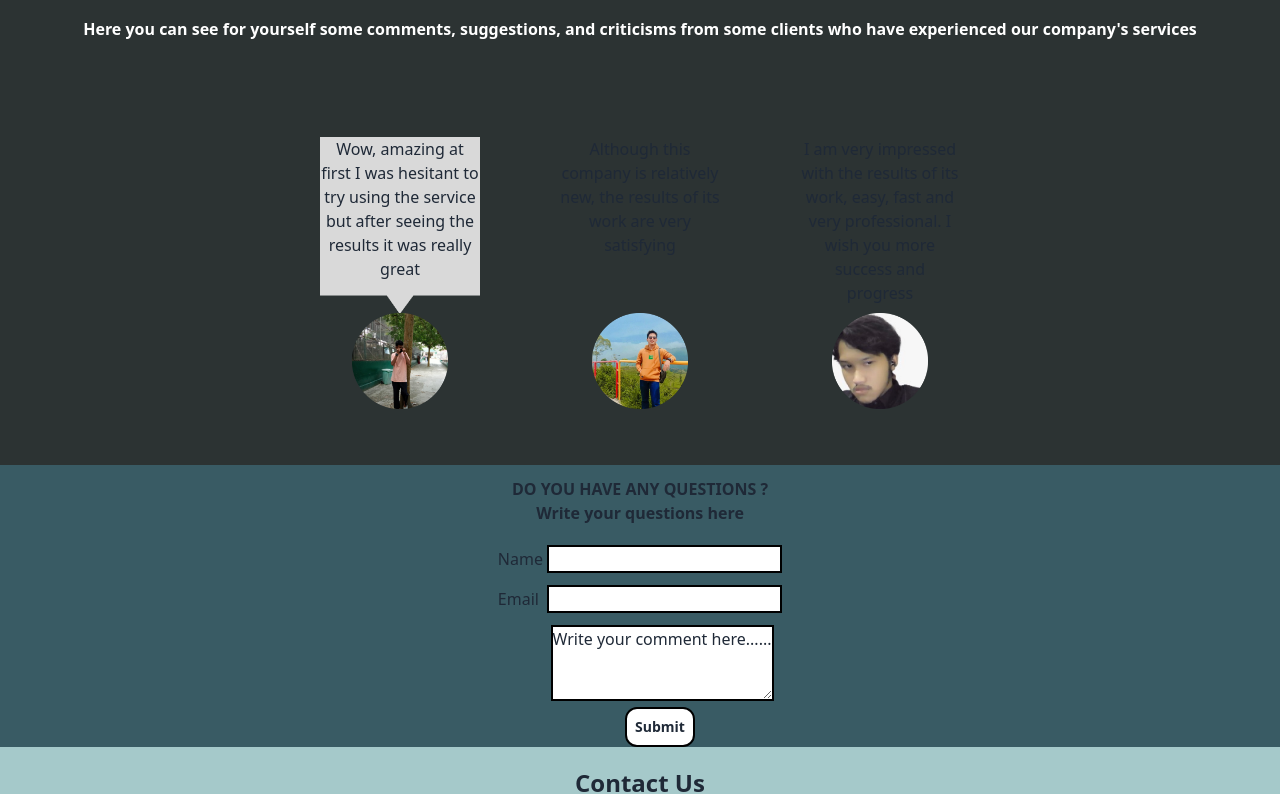
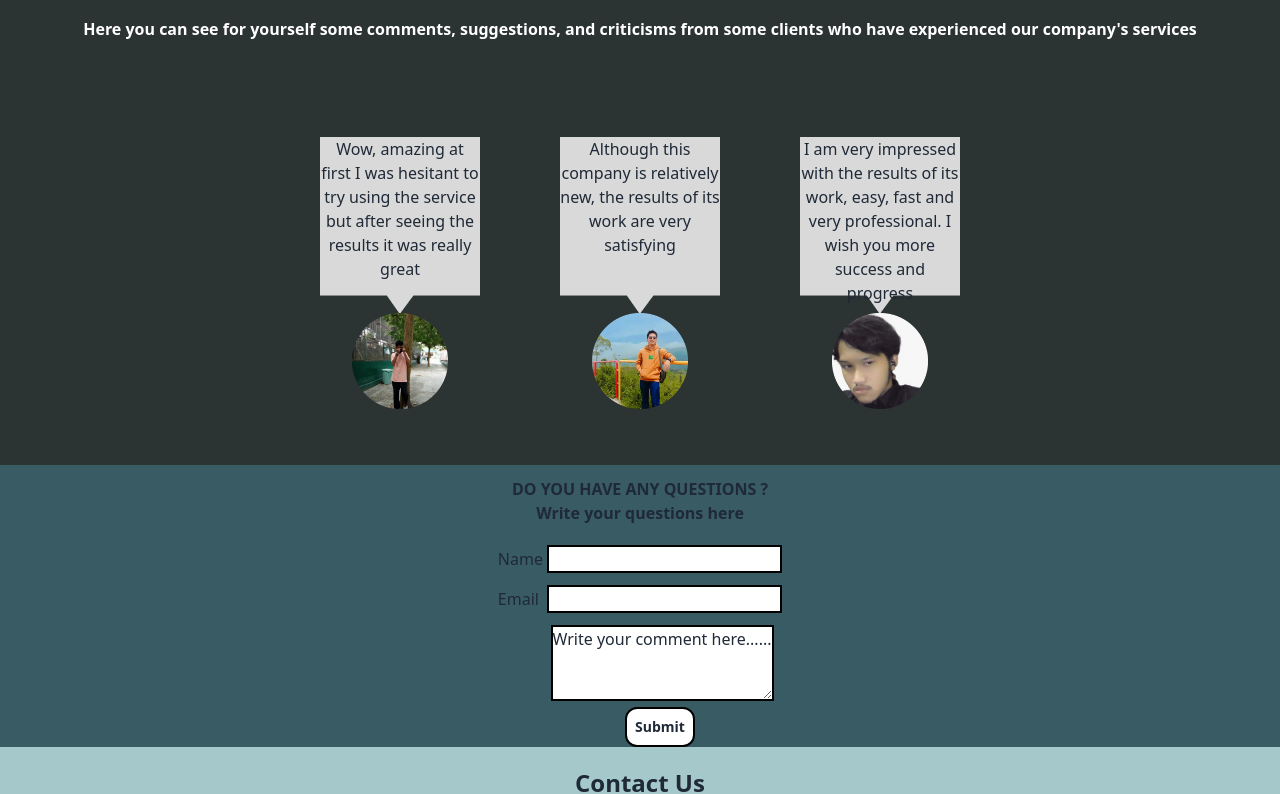
Before and after one commit to YustID/company-profile, a website: page index.html in a window 1280 px wide. Shown: the part 2080-2874 px from the top of the page. Drawn offline with nearby package versions, Linux system fonts and the light colour scheme.

Commit message:
initial commit

```diff
--- a/index.html
+++ b/index.html
@@ -147,13 +147,13 @@
             <img class="w-24" src="./public/Ellipse azhary.png" alt="">
           </div>
           <div class="flex justify-center flex-col items-center mt-10 mx-10">
-            <div class="bg-[url('./public/Frame-3.png')] bg-cover bg-center w-40 h-44 10">
+            <div class="bg-[url('../public/Frame-3.png')] bg-cover bg-center w-40 h-44 10">
               <p class="text-center">Although this company is relatively new, the results of its work are very satisfying</p>
             </div>
             <img class="w-24" src="./public/Ellipse tsabit.png" alt="">
           </div>
           <div class="flex justify-center flex-col items-center mt-10 mx-10">
-            <div class="bg-[url('./public/Frame-3.png')] bg-cover bg-center w-40 h-44 10">
+            <div class="bg-[url('../public/Frame-3.png')] bg-cover bg-center w-40 h-44 10">
               <p class="text-center">I am very impressed with the results of its work, easy, fast and very professional. I wish you more success and progress</p>
             </div>
             <img class="w-24" src="./public/Ellipse rifqy.png" alt="">
```
